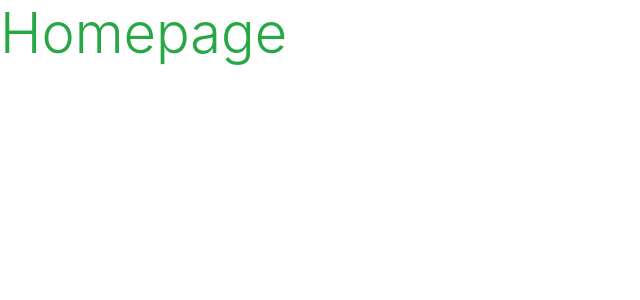
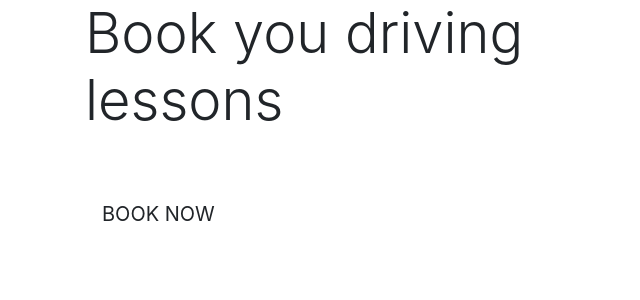
Before and after one commit to msamarpanraj/drivemaster-ecommerce, a Django app: page / in a window 1280 px wide. Shown: the top 300 px of the page, without its empty margins (0-640 px from the left). Run offline with Django 3.2, Linux system fonts and the light colour scheme.

Commit message:
added text to homepage

```diff
--- a/home/templates/home/index.html
+++ b/home/templates/home/index.html
@@ -1,3 +1,24 @@
-{% extends "base.html" %} {% load static %} {% block content %}
-<h1 class="display-4 text-success">Homepage</h1>
+{% extends "base.html" %} {% load static %} {% block page_header %}
+<div class="container header-container">
+  <div class="row">
+    <div class="col"></div>
+  </div>
+</div>
+{% endblock %} {% block content %}
+<div class="container h-100">
+  <div class="row h-100">
+    <div class="col-7 col-md-6 my-auto">
+      <h1 class="display-4 logo-font text-black">Book you driving lessons</h1>
+      <div class="my-5">
+        <h4>
+          <a
+            href=""
+            class="shop-now-button btn btn-lg rounded-0 text-uppercase py-3"
+            >Book Now</a
+          >
+        </h4>
+      </div>
+    </div>
+  </div>
+</div>
 {% endblock %}
```
